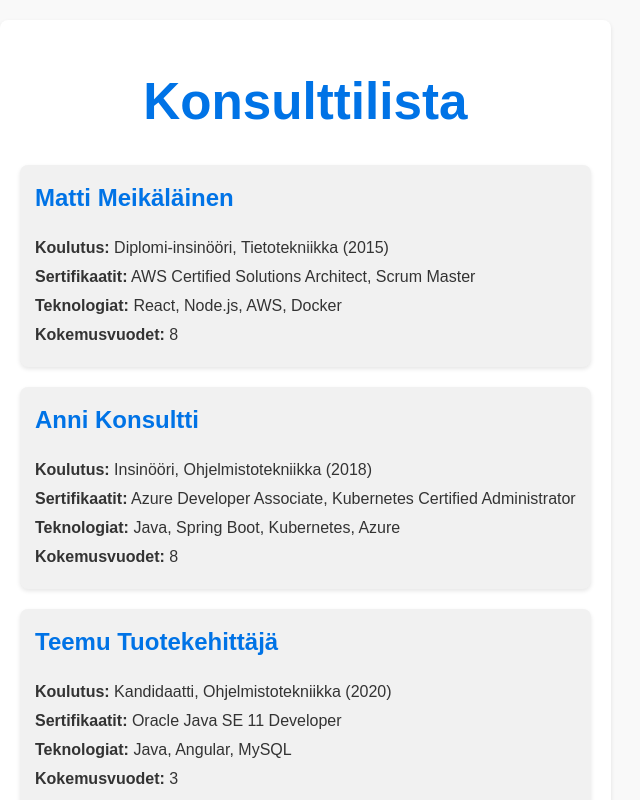
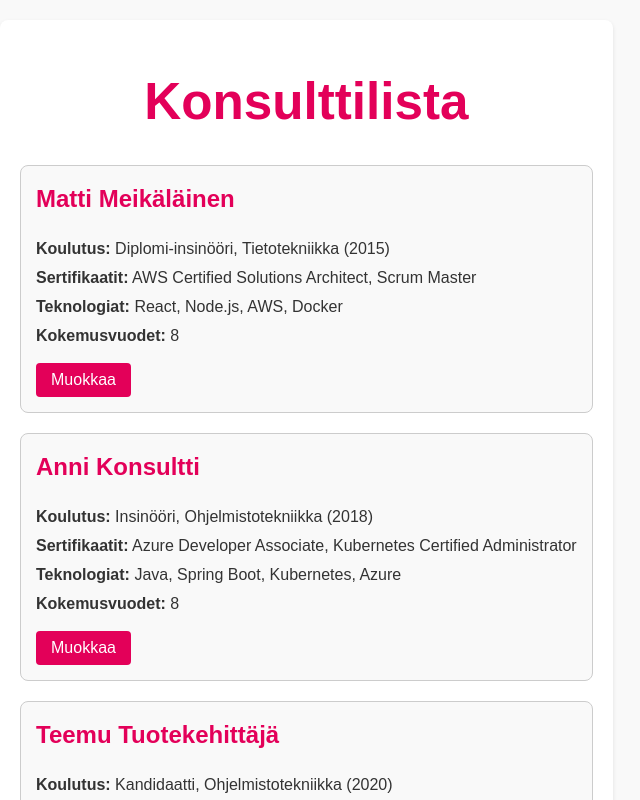
Before and after one commit to estrelas1/pinja-projekti, a React (Vite) app: page / in a window 1280 px wide. Shown: the top 800 px of the page, without its empty margins (0-640 px from the left). Built offline with nearby package versions, Linux system fonts and the light colour scheme.

Commit message:
Eri tiedostot komponenteille ja form

```diff
--- a/src/App.css
+++ b/src/App.css
@@ -17,76 +17,5 @@
 
 h1 {
   text-align: center;
-  color: #0073e6;
+  color: #e30059;
 }
-
-.consultant-list {
-  display: grid;
-  grid-template-columns: repeat(auto-fit, minmax(300px, 1fr));
-  gap: 20px;
-}
-
-.consultant-card {
-  background-color: #f1f1f1;
-  padding: 15px;
-  border-radius: 8px;
-  box-shadow: 0 2px 4px rgba(0, 0, 0, 0.1);
-}
-
-.consultant-card h2 {
-  margin-top: 0;
-  color: #0073e6;
-}
-
-.consultant-card p {
-  margin: 5px 0;
-}
-
-.consultant-card strong {
-  font-weight: bold;
-}
-
-
-
-/* #root {
-  max-width: 1280px;
-  margin: 0 auto;
-  padding: 2rem;
-  text-align: center;
-}
-
-.logo {
-  height: 6em;
-  padding: 1.5em;
-  will-change: filter;
-  transition: filter 300ms;
-}
-.logo:hover {
-  filter: drop-shadow(0 0 2em #646cffaa);
-}
-.logo.react:hover {
-  filter: drop-shadow(0 0 2em #61dafbaa);
-}
-
-@keyframes logo-spin {
-  from {
-    transform: rotate(0deg);
-  }
-  to {
-    transform: rotate(360deg);
-  }
-}
-
-@media (prefers-reduced-motion: no-preference) {
-  a:nth-of-type(2) .logo {
-    animation: logo-spin infinite 20s linear;
-  }
-}
-
-.card {
-  padding: 2em;
-}
-
-.read-the-docs {
-  color: #888;
-} */
--- a/src/App.jsx
+++ b/src/App.jsx
@@ -1,6 +1,6 @@
-import { useState } from 'react'
-
-import './App.css'
+import { useState } from 'react';
+import ConsultantList from './components/ConsultantList';
+import './App.css';
 
 const App = () => {
   const [consultants, setConsultants] = useState([
@@ -30,22 +30,37 @@
     },
   ]);
 
+  const [editingConsultant, setEditingConsultant] = useState(null); // editingConsultant on tila, joka kertoo, mikä konsultti on tällä hetkellä muokattavana. Sen arvo on joko null (ei muokkausta käynnissä) tai muokattavan konsultin tiedot
+
+  const handleEdit = (consultant) => { // laittaa editingConsultant-tilaan valitun konsultin
+    setEditingConsultant(consultant);
+  };
+
+  const handleSave = (updatedConsultant) => { // päivittää uudet tiedot
+    setConsultants(
+      consultants.map((consultant) =>
+        consultant.name === updatedConsultant.name ? updatedConsultant : consultant
+      )
+    );
+    setEditingConsultant(null); // tila on taas null
+  };
+
+  const handleCancel = () => {
+    setEditingConsultant(null);
+  };
+
   return (
     <div className="App">
       <h1>Konsulttilista</h1>
-      <div className="consultant-list">
-        {consultants.map((consultant, index) => ( // map: consultants-taulukon jokainen jäsen (konsultti) käydään läpi, ja jokaisesta jäsenestä luodaan oma div-elementti. / lisätään jokaiselle kortille avain (attribute key={index}), joka auttaa Reactia seuraamaan, mitkä elementit muuttuvat, lisätään tai poistetaan.
-          <div className="consultant-card" key={index}>
-            <h2>{consultant.name}</h2>
-            <p><strong>Koulutus:</strong> {consultant.education} ({consultant.graduationYear})</p>
-            <p><strong>Sertifikaatit:</strong> {consultant.certifications.join(", ")}</p>
-            <p><strong>Teknologiat:</strong> {consultant.technologies.join(", ")}</p>
-            <p><strong>Kokemusvuodet:</strong> {consultant.experienceYears}</p>
-          </div> // join: Muuntaa taulukon yhdeksi merkkijonoksi, jossa sanat erotellaan pilkuilla.
-        ))}
-      </div>
+      <ConsultantList
+        consultants={consultants}
+        editingConsultant={editingConsultant}
+        onEdit={handleEdit}
+        onSave={handleSave}
+        onCancel={handleCancel}
+      />
     </div>
   );
 };
 
-export default App
+export default App;
--- /dev/null
+++ b/src/components/ConsultantCard.css
@@ -0,0 +1,36 @@
+.consultant-card {
+  background-color: #f9f9f9;
+  border: 1px solid #ccc;
+  padding: 15px;
+  border-radius: 8px;
+}
+
+/*
+.consultant-card {
+  background-color: #f1f1f1;
+  padding: 15px;
+  border-radius: 8px;
+} */
+
+.consultant-card button {
+  margin-top: 10px;
+  background-color: #e30059;
+  color: white;
+  border: none;
+  padding: 8px 15px;
+  border-radius: 4px;
+  cursor: pointer;
+}
+
+.consultant-card h2 {
+  margin-top: 0;
+  color: #e30059;
+}
+
+.consultant-card p {
+  margin: 5px 0;
+}
+
+.consultant-card strong {
+  font-weight: bold;
+}
--- /dev/null
+++ b/src/components/ConsultantCard.jsx
@@ -0,0 +1,25 @@
+import React from 'react';
+import './ConsultantCard.css';
+
+const ConsultantCard = ({ consultant, onEdit }) => {
+  return (
+    <div className="consultant-card">
+      <h2>{consultant.name}</h2>
+      <p>
+        <strong>Koulutus:</strong> {consultant.education} ({consultant.graduationYear})
+      </p>
+      <p>
+        <strong>Sertifikaatit:</strong> {consultant.certifications.join(', ')}
+      </p>
+      <p>
+        <strong>Teknologiat:</strong> {consultant.technologies.join(', ')}
+      </p>
+      <p>
+        <strong>Kokemusvuodet:</strong> {consultant.experienceYears}
+      </p>
+      <button onClick={() => onEdit(consultant)}>Muokkaa</button>
+    </div>
+  );
+};
+
+export default ConsultantCard;
--- /dev/null
+++ b/src/components/ConsultantForm.css
@@ -0,0 +1,36 @@
+.consultant-form {
+    display: flex;
+    flex-direction: column;
+    gap: 15px;
+    background-color: #fff7f7;
+    padding: 15px;
+    border: 1px solid #e30059;
+    border-radius: 8px;
+  }
+
+  .consultant-form label {
+    display: flex;
+    flex-direction: column;
+  }
+
+  .consultant-form input {
+    padding: 8px;
+    border: 1px solid #ccc;
+    border-radius: 4px;
+  }
+
+  .consultant-form button {
+    padding: 8px 15px;
+    border: none;
+    border-radius: 4px;
+    cursor: pointer;
+  }
+
+  .consultant-form button[type="submit"] {
+    background-color: #e30059;
+    color: white;
+  }
+
+  .consultant-form button[type="button"] {
+    background-color: #ccc;
+  }
--- /dev/null
+++ b/src/components/ConsultantForm.jsx
@@ -0,0 +1,87 @@
+import React, { useState } from 'react';
+import './ConsultantForm.css';
+
+const ConsultantForm = ({ consultant, onSave, onCancel }) => {
+  const [formState, setFormState] = useState(consultant);
+
+  const handleChange = (field, value) => { // Päivittää lomakkeen tilaa, kun käyttäjä muuttaa jotakin kenttää. (kentän nimi field ja uusi arvo value tallennetaan formState-tilaan)
+    setFormState({
+      ...formState, // varmistaa, että muut kentät säilyvät ennallaan, kun vain yksi kenttä päivitetään
+      [field]: value,
+    });
+  };
+
+  const handleSubmit = (e) => {
+    e.preventDefault(); // estää sivun uudelleenlatauksen kun tallennetaan
+    onSave(formState);
+  };
+
+  return (
+    <form className="consultant-form" onSubmit={handleSubmit}>
+      <label>
+        Nimi:
+        <input
+          type="text"
+          value={formState.name} // näyttää nykyisen arvon
+          onChange={(e) => handleChange('name', e.target.value)}
+        />
+      </label>
+      <label>
+        Koulutus:
+        <input
+          type="text"
+          value={formState.education}
+          onChange={(e) => handleChange('education', e.target.value)}
+        />
+      </label>
+      <label>
+        Valmistumisvuosi:
+        <input
+          type="number"
+          value={formState.graduationYear}
+          onChange={(e) => handleChange('graduationYear', parseInt(e.target.value, 10))}
+        />
+      </label>
+      <label>
+        Sertifikaatit (pilkuilla erotettuna):
+        <input
+          type="text"
+          value={formState.certifications.join(', ')}
+          onChange={(e) =>
+            handleChange(
+              'certifications',
+              e.target.value.split(',').map((cert) => cert.trim())
+            )
+          }
+        />
+      </label>
+      <label>
+        Teknologiat (pilkuilla erotettuna):
+        <input
+          type="text"
+          value={formState.technologies.join(', ')}
+          onChange={(e) =>
+            handleChange(
+              'technologies',
+              e.target.value.split(',').map((tech) => tech.trim())
+            )
+          }
+        />
+      </label>
+      <label>
+        Kokemusvuodet:
+        <input
+          type="number"
+          value={formState.experienceYears}
+          onChange={(e) => handleChange('experienceYears', parseInt(e.target.value, 10))}
+        />
+      </label>
+      <button type="submit">Tallenna</button>
+      <button type="button" onClick={onCancel}>
+        Peruuta
+      </button>
+    </form>
+  );
+};
+
+export default ConsultantForm;
--- /dev/null
+++ b/src/components/ConsultantList.css
@@ -0,0 +1,12 @@
+.consultant-list {
+  display: grid;
+  grid-template-columns: repeat(auto-fit, minmax(300px, 1fr));
+  gap: 20px;
+}
+
+/* .consultant-list {
+    display: flex;
+    flex-direction: column;
+    gap: 20px;
+  }
+*/
--- /dev/null
+++ b/src/components/ConsultantList.jsx
@@ -0,0 +1,26 @@
+import React from 'react';
+import ConsultantCard from './ConsultantCard';
+import ConsultantForm from './ConsultantForm';
+import './ConsultantList.css';
+
+const ConsultantList = ({ consultants, editingConsultant, onEdit, onSave, onCancel }) => {
+  return (
+    <div className="consultant-list">
+      {consultants.map((consultant) => ( // map luo jokaiselle konsultille oman div-elementin
+        <div key={consultant.name}>
+          {editingConsultant && editingConsultant.name === consultant.name ? ( // tarkistaa, onko editingConsultant määritelty (ei null) ja onko editingConsultant.name sama kuin nykyisen konsultin nimi. Jos molemmat ovat tosi, näytetään form.
+            <ConsultantForm
+              consultant={editingConsultant}
+              onSave={onSave}
+              onCancel={onCancel}
+            />
+          ) : ( // päättää näyttääkö kortin vai muokkaus-formin
+            <ConsultantCard consultant={consultant} onEdit={onEdit} />
+          )}
+        </div>
+      ))}
+    </div>
+  );
+};
+
+export default ConsultantList;
```
